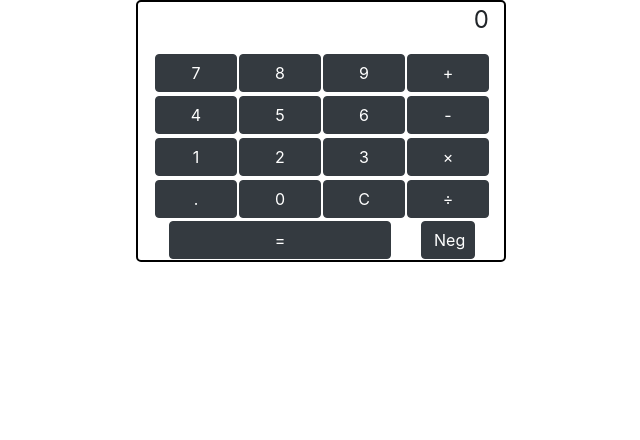
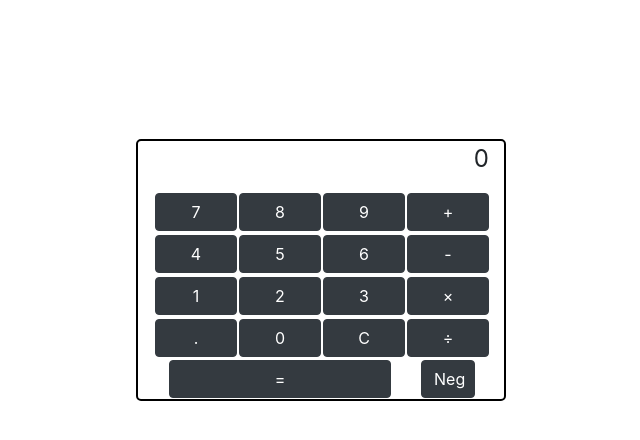
Before and after one commit to daquilino/react-calculator, a React (Create React App) app: page / in a window 1280 px wide. Shown: the top 440 px of the page, without its empty margins (319-959 px from the left). Built offline with nearby package versions, Linux system fonts and the light colour scheme.

Commit message:
changed .calcultor margin

```diff
--- a/src/App.css
+++ b/src/App.css
@@ -22,6 +22,6 @@
   border: 2px solid black;
   /*width: 50%;*/
   border-radius: 5px;
-  margin: 0 auto;
+  margin: 12.5% auto;
 
 }
```
